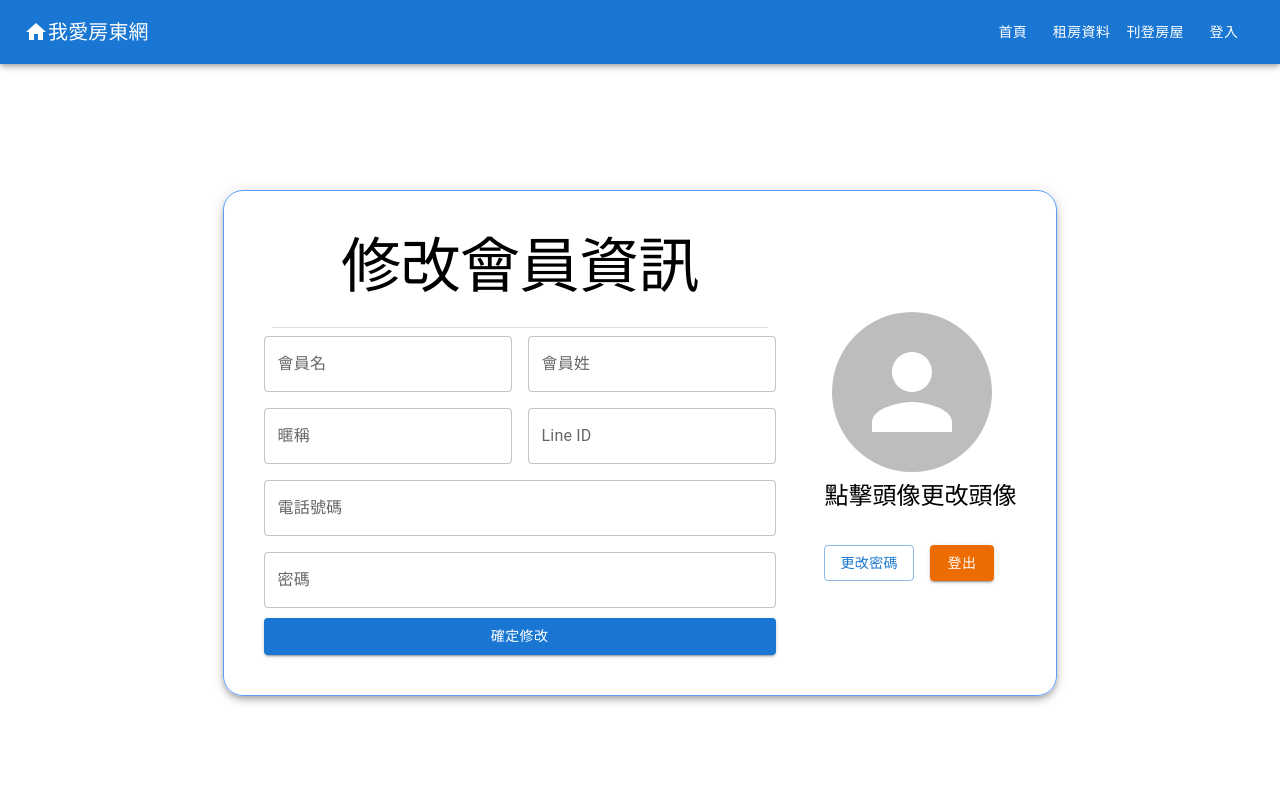
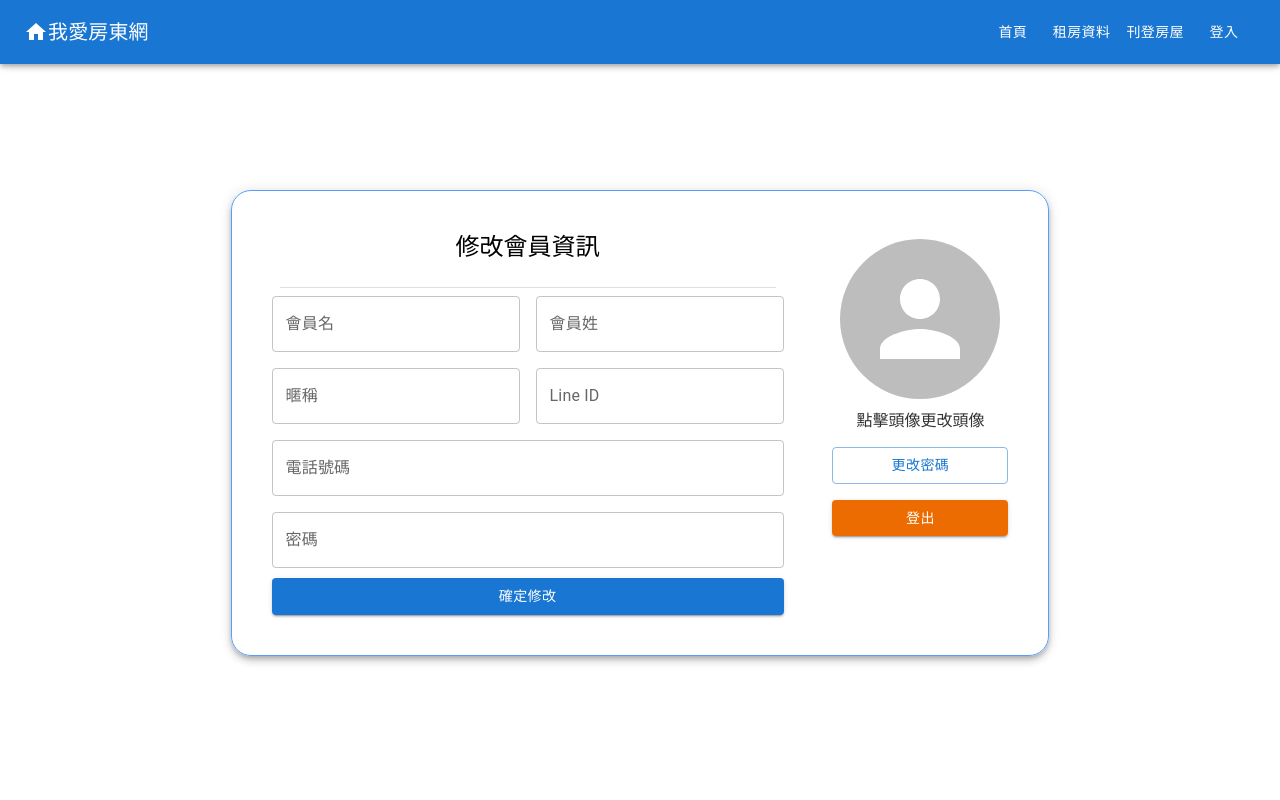
Before and after one commit to poyang31/atari_show, a React (Create React App) app: page /#/member-detail in a window 1280 px wide. Shown: the top 800 px of the page. Built offline with nearby package versions, Linux system fonts and the light colour scheme; sample sign-in values are in the browser's storage.

Commit message:
tidy codes

```diff
--- a/src/components/MemberDetail/MemberDetail.js
+++ b/src/components/MemberDetail/MemberDetail.js
@@ -33,7 +33,7 @@ function MemberDetail() {
         history.push("./");
     }
 
-    const handlefile = e => { //更改使用者頭像
+    const handleFile = e => { //更改使用者頭像
         const Imgfile = [...e.target.files];
         if (Imgfile.length < 1) return;
         const newImageUrls = [];
@@ -79,8 +79,12 @@ function MemberDetail() {
                     spacing={0.1}> {/* 切成左右邊 左邊顯示可更改內容 右邊顯示頭像 */}
                     <Box sx={{width: "35rem"}}> {/* 左邊區塊 顯示可更改內容 */}
                         <FormControl component="form" onSubmit={handleSubmit}>
-                            <Typography variant="h2" color="initial"
-                                sx={{textAlign: "center", mb: 2}}>修改會員資訊</Typography>
+                            <Typography
+                                variant="h5" color="initial"
+                                sx={{textAlign: "center", mb: 2}}
+                            >
+                                修改會員資訊
+                            </Typography>
                             <Divider sx={{m: 1}}/>
                             <FormGroup>
                                 <Stack direction={"column"} spacing={2}>
@@ -125,20 +129,38 @@ function MemberDetail() {
                             </Button>
                         </FormControl>
                     </Box>
-
-
-                    <Stack sx={{display: "flex", justifyContent: "center"}}> {/* 右邊區塊 顯示頭像 */}
-                        <input id="fileButton" type="file" hidden onChange={handlefile}/>
+                    <Stack>{/* 右邊區塊 顯示頭像 */}
+                        <input id="fileButton" type="file" hidden onChange={handleFile}/>
                         <Box>
                             <IconButton onClick={TriggerFile}> {/* 點擊時觸發上面的input File */}
-                                <Avatar alt={MemberData.username} src={imgSrc ? imgSrc[0] : ""}
-                                    sx={{width: "20vh", height: "20vh"}}/>
+                                <Avatar
+                                    alt={MemberData.username}
+                                    src={imgSrc ? imgSrc[0] : ""}
+                                    sx={{width: "20vh", height: "20vh"}}
+                                />
                             </IconButton>
-                            <Typography variant="h5" color="initial" sx={{textAlign: "center"}}>點擊頭像更改頭像</Typography>
+                            <Box sx={{textAlign: "center"}}>
+                                <Typography variant="p" color="#333">
+                                    點擊頭像更改頭像
+                                </Typography>
+                            </Box>
                         </Box>
-                        <Stack direction={"row"} sx={{pt: "2rem"}}> {/* 下方登出列 */}
-                            <Button sx={{mr: 2}} variant="outlined" onClick={() => setModalStatus(true)}>更改密碼</Button>
-                            <Button sx={{mr: 2}} variant="contained" color="warning" onClick={handleLogout}>登出</Button>
+                        <Stack> {/* 下方登出列 */}
+                            <Button
+                                sx={{mt: 2}}
+                                variant="outlined"
+                                onClick={() => setModalStatus(true)}
+                            >
+                                更改密碼
+                            </Button>
+                            <Button
+                                sx={{mt: 2}}
+                                variant="contained"
+                                color="warning"
+                                onClick={handleLogout}
+                            >
+                                登出
+                            </Button>
                         </Stack>
                     </Stack>
                 </Stack>
--- a/src/components/SignIn/SignIn.js
+++ b/src/components/SignIn/SignIn.js
@@ -73,7 +73,7 @@ export default function SignIn() {
                     <Typography
                         component="p"
                         variant="p"
-                        style={{color:"#e00"}}
+                        color="#e00"
                         sx={{mt: 1}}
                     >
                         {status}
--- a/src/components/SignUp/SignUp.js
+++ b/src/components/SignUp/SignUp.js
@@ -74,7 +74,7 @@ export default function SignUp() {
                     <Typography
                         component="p"
                         variant="p"
-                        style={{color:"#e00"}}
+                        color="#e00"
                         sx={{mt: 1}}
                     >
                         {status}
```
